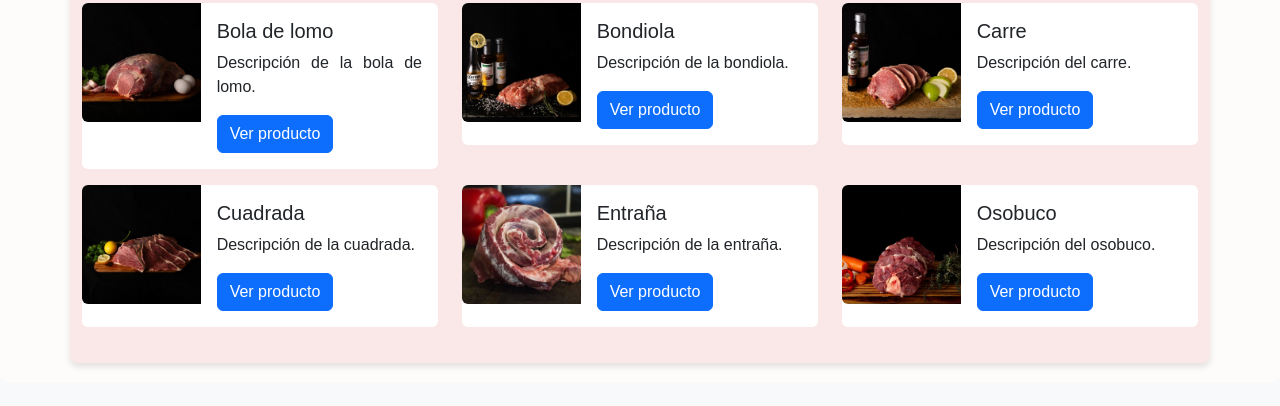
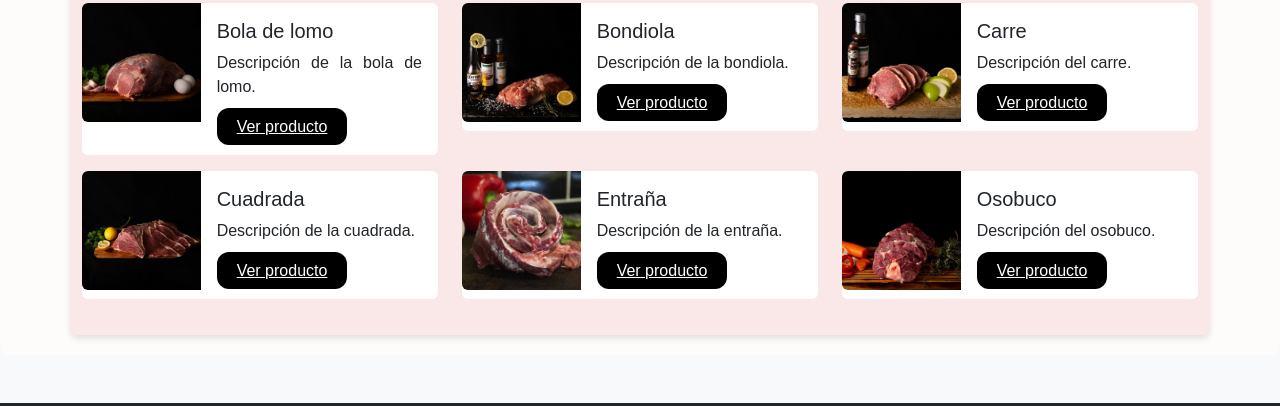
Before and after one commit to AixaRS/repo-proyecto, a plain HTML site: page pestañas/productos.html in a window 1280 px wide. Shown: the part 186-592 px from the top of the page. Drawn offline with nearby package versions, Linux system fonts and the light colour scheme.

Commit message:
entrega4

```diff
--- a/estilo/style.scss
+++ b/estilo/style.scss
@@ -132,6 +132,13 @@ article {
     }
     }
 }
+.buton {
+    background-color: $text-dark; /* verde */
+    border-radius: 12px;
+    padding: 10px 20px;
+    color: white;
+    text-align: center;
+}
 
 footer {
     background-color: $dark-bg;
--- a/pestañas/productos.html
+++ b/pestañas/productos.html
@@ -45,7 +45,7 @@
                                 <div class="card-body">
                                     <h5 class="card-title">Bola de lomo</h5>
                                     <p class="card-text">Descripción de la bola de lomo.</p>
-                                    <a href="#" class="btn btn-primary">Ver producto</a>
+                                    <a href="#" class="buton">Ver producto</a>
                                 </div>
                             </div>
                         </div>
@@ -61,7 +61,7 @@
                                 <div class="card-body">
                                     <h5 class="card-title">Bondiola</h5>
                                     <p class="card-text">Descripción de la bondiola.</p>
-                                    <a href="#" class="btn btn-primary">Ver producto</a>
+                                    <a href="#" class="buton">Ver producto</a>
                                 </div>
                             </div>
                         </div>
@@ -77,7 +77,7 @@
                                 <div class="card-body">
                                     <h5 class="card-title">Carre</h5>
                                     <p class="card-text">Descripción del carre.</p>
-                                    <a href="#" class="btn btn-primary">Ver producto</a>
+                                    <a href="#" class="buton">Ver producto</a>
                                 </div>
                             </div>
                         </div>
@@ -93,7 +93,7 @@
                                 <div class="card-body">
                                     <h5 class="card-title">Cuadrada</h5>
                                     <p class="card-text">Descripción de la cuadrada.</p>
-                                    <a href="#" class="btn btn-primary">Ver producto</a>
+                                    <a href="#" class="buton">Ver producto</a>
                                 </div>
                             </div>
                         </div>
@@ -109,7 +109,7 @@
                                 <div class="card-body">
                                     <h5 class="card-title">Entraña</h5>
                                     <p class="card-text">Descripción de la entraña.</p>
-                                    <a href="#" class="btn btn-primary">Ver producto</a>
+                                    <a href="#" class="buton">Ver producto</a>
                                 </div>
                             </div>
                         </div>
@@ -125,7 +125,7 @@
                                 <div class="card-body">
                                     <h5 class="card-title">Osobuco</h5>
                                     <p class="card-text">Descripción del osobuco.</p>
-                                    <a href="#" class="btn btn-primary">Ver producto</a>
+                                    <a href="#" class="buton">Ver producto</a>
                                 </div>
                             </div>
                         </div>
```
Also changed, not shown: pestañas/formulario.html (+1 -1 lines), estilo/style.css, 1 other file.
